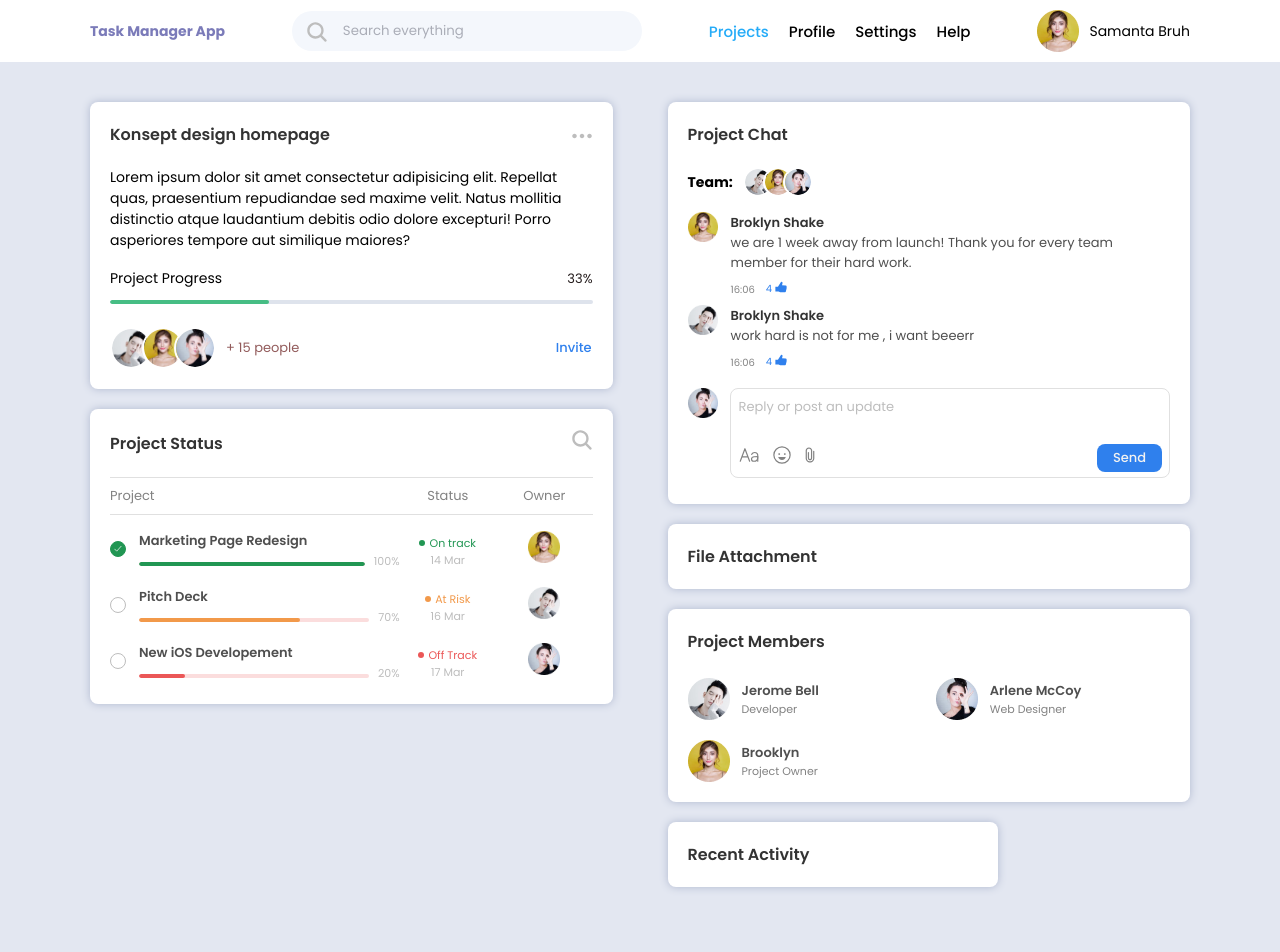
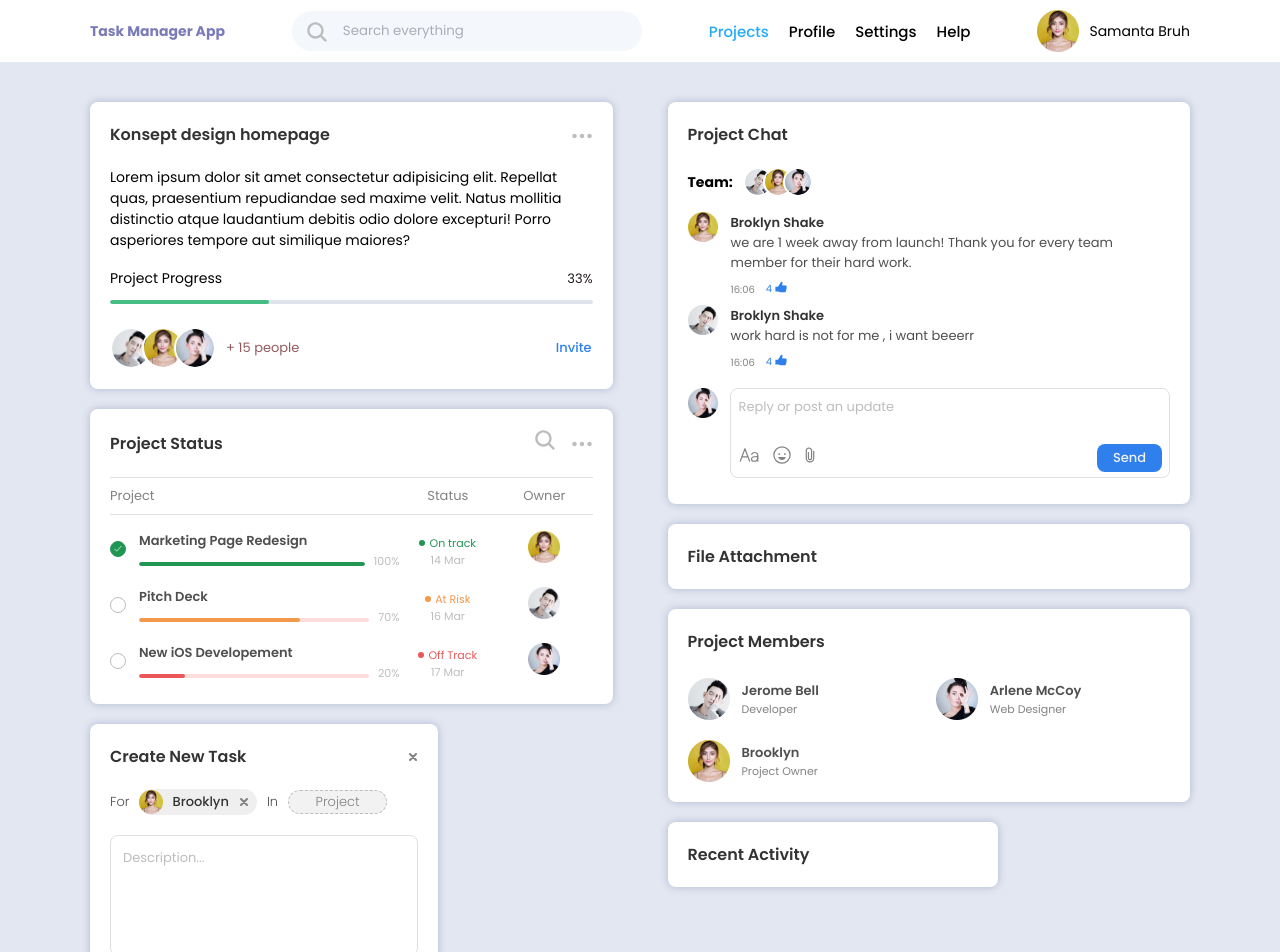
Before and after one commit to NickMomotenko/task-manager, a React (Vite) app: page / in a window 1280 px wide. Shown: the top 952 px of the page. Built offline with nearby package versions, Linux system fonts and the light colour scheme.

Commit message:
add implementor block to TaskCreator, add option icon to ProjectStatus , used clickOutside hook

```diff
--- a/src/components/Options/index.tsx
+++ b/src/components/Options/index.tsx
@@ -6,14 +6,19 @@ import {
   OptionsButton,
 } from "./styled";
 
-const list = [{ id: 1, title: "Project info" }];
+const mockList = [{ id: 1, title: "Project info" }];
+
+type ListItem = { id: number; title: string };
 
 interface OptionsProps {
-  list?: [];
+  list?: ListItem[];
   initialState: boolean;
 }
 
-export const Options: React.FC<OptionsProps> = ({ initialState }) => {
+export const Options: React.FC<OptionsProps> = ({
+  initialState,
+  list = mockList,
+}) => {
   const [isOpen, setIsOpen] = useState(initialState);
 
   useEffect(() => {
@@ -23,7 +28,7 @@ export const Options: React.FC<OptionsProps> = ({ initialState }) => {
   return (
     <OptionsWrapp isOpen={isOpen}>
       <OptionsList>
-        {list.map(({ id, title }) => (
+        {list?.map(({ id, title }) => (
           <OptionsItem key={id}>
             <OptionsButton>{title}</OptionsButton>
           </OptionsItem>
--- a/src/containers/ProjectCard/index.tsx
+++ b/src/containers/ProjectCard/index.tsx
@@ -1,4 +1,4 @@
-import { useState } from "react";
+import { useRef, useState } from "react";
 
 import { Icon } from "../../components/Icon";
 import { Title } from "../../components/Title";
@@ -27,6 +27,7 @@ import {
   ProjectCardMultiAvatarText,
   ProjectCardInviteButton,
 } from "./styled";
+import { useClickOutside } from "../../hooks/useClickOutside";
 
 interface ProjectCardProps {
   as?: string | any;
@@ -35,7 +36,11 @@ interface ProjectCardProps {
 export const ProjectCard: React.FC<ProjectCardProps> = ({ as }) => {
   const [isOptionsOpen, setIsOptionsOpen] = useState(false);
 
+  const optionRef = useRef<HTMLDivElement>(null);
+
   const handleOptionsActiveClick = () => setIsOptionsOpen(!isOptionsOpen);
+
+  useClickOutside(optionRef, () => setIsOptionsOpen(false));
 
   return (
     <ProjectCardWrapp as={as}>
@@ -83,7 +88,9 @@ export const ProjectCard: React.FC<ProjectCardProps> = ({ as }) => {
           </Row>
         </ProjectCardBody>
       </ProjectCardPaper>
-      <Options initialState={isOptionsOpen} />
+      <div ref={optionRef}>
+        <Options initialState={isOptionsOpen} />
+      </div>
     </ProjectCardWrapp>
   );
 };
--- a/src/containers/ProjectStatus/index.tsx
+++ b/src/containers/ProjectStatus/index.tsx
@@ -1,30 +1,52 @@
+import { useRef, useState } from "react";
+
 import { Icon } from "../../components/Icon";
-import { Paper } from "../../components/Paper";
 import { Title } from "../../components/Title";
 import { Table } from "../../components/Table";
+import { Options } from "../../components/Options";
+
+import { useClickOutside } from "../../hooks/useClickOutside";
 
 import lypaIcon from "../../assets/icons/lypa.svg";
+import optionIcon from "../../assets/icons/option-dots.svg";
 
 import {
   ProjectStatusWrapp,
   ProjectStatusHeader,
+  ProjectStatusTableHeadButtons,
   ProjectStatusBody,
   ProjectStatusTable,
   ProjectStatusPaper,
   ProjectStatusSearchButton,
+  ProjectStatusOptionButton,
 } from "./styled";
 
 import { header, body } from "./mock";
 
-export const ProjectStatus = () => {
+export const ProjectStatus: React.FC = () => {
+  const [isOptionsOpen, setIsOptionsOpen] = useState<boolean>(false);
+
+  const optionRef = useRef<HTMLDivElement>(null);
+
+  const handleOptionsActiveClick = () => setIsOptionsOpen(!isOptionsOpen);
+
+  useClickOutside(optionRef, () => setIsOptionsOpen(false));
+
+  const optionList = [{ id: 1, title: "Add new task" }];
+
   return (
     <ProjectStatusWrapp>
       <ProjectStatusPaper>
         <ProjectStatusHeader btw>
           <Title text="Project Status" />
-          <ProjectStatusSearchButton>
-            <Icon src={lypaIcon} alt="search icon" />
-          </ProjectStatusSearchButton>
+          <ProjectStatusTableHeadButtons>
+            <ProjectStatusSearchButton>
+              <Icon src={lypaIcon} alt="search icon" />
+            </ProjectStatusSearchButton>
+            <ProjectStatusOptionButton onClick={handleOptionsActiveClick}>
+              <Icon src={optionIcon} alt="option icon" />
+            </ProjectStatusOptionButton>
+          </ProjectStatusTableHeadButtons>
         </ProjectStatusHeader>
         <ProjectStatusBody>
           <ProjectStatusTable>
@@ -32,6 +54,9 @@ export const ProjectStatus = () => {
           </ProjectStatusTable>
         </ProjectStatusBody>
       </ProjectStatusPaper>
+      <div ref={optionRef}>
+        <Options initialState={isOptionsOpen} list={optionList} />
+      </div>
     </ProjectStatusWrapp>
   );
 };
--- a/src/containers/ProjectStatus/styled.ts
+++ b/src/containers/ProjectStatus/styled.ts
@@ -3,18 +3,22 @@ import styled from "styled-components";
 import { Row } from "../../components/Layout";
 import { PaperWrapp } from "../../components/Paper/styled";
 
-export const ProjectStatusWrapp = styled.div``;
+export const ProjectStatusWrapp = styled.div`
+  position: relative;
+`;
 
 export const ProjectStatusPaper = styled(PaperWrapp)`
   min-width: 400px;
-  width:100%;
+  width: 100%;
 `;
 
 export const ProjectStatusHeader = styled(Row)`
   margin-bottom: 20px;
 `;
 
-export const ProjectStatusSearchButton = styled.button``;
+export const ProjectStatusSearchButton = styled.button`
+  margin-right: 15px;
+`;
 
 export const ProjectStatusBody = styled.div``;
 
@@ -28,6 +32,10 @@ export const ProjectStatusTableHead = styled.div`
   display: flex;
 `;
 
+export const ProjectStatusTableHeadButtons = styled(Row)`
+  align-items: center;
+`;
+
 export const ProjectStatusTableColumn = styled(Row)``;
 
 export const ProjectStatusTableHeadLabel = styled.div`
@@ -38,3 +46,5 @@ export const ProjectStatusTableHeadLabel = styled.div`
 export const ProjectStatusTableBody = styled.div``;
 
 export const ProjectStatusTableBodyRow = styled(Row)``;
+
+export const ProjectStatusOptionButton = styled.button``;
--- a/src/containers/TaskCreator/index.tsx
+++ b/src/containers/TaskCreator/index.tsx
@@ -2,6 +2,8 @@ import { Button } from "../../components/Button";
 import { Icon } from "../../components/Icon";
 import { Textarea } from "../../components/Textarea";
 import { Title } from "../../components/Title";
+import { Avatar } from "../../components/Avatar";
+
 import {
   TaskCreatorWrapp,
   TaskCreatorPaper,
@@ -14,13 +16,24 @@ import {
   TaskCreatorOptionsList,
   TaskCreatorOptionsItem,
   TaskCreatorCrossButton,
+  TaskCreatorImplementor,
+  TaskCreatorImplementorText,
+  TaskCreatorImplementorTextIn,
+  TaskCreatorImplementorContentWrapp,
+  TaskCreatorImplementorTextProject,
+  TaskCreatorImplementorTextName,
+  TaskCreatorImplementorContentWrappUser,
+  TaskCreatorImplementorCrossButton,
 } from "./styled";
 
 import crossIcon from "../../assets/icons/cross.svg";
+import photo_1 from "../../assets/member/2.png";
 
 import { options } from "./mock";
 
-export const TaskCreator = () => {
+export const TaskCreator: React.FC<{ initialState?: boolean }> = ({
+  initialState = false,
+}) => {
   return (
     <TaskCreatorWrapp>
       <TaskCreatorPaper>
@@ -31,6 +44,24 @@ export const TaskCreator = () => {
           </TaskCreatorCrossButton>
         </TaskCreatorHead>
         <TaskCreatorBody>
+          <TaskCreatorImplementor>
+            <TaskCreatorImplementorText>For</TaskCreatorImplementorText>
+            <TaskCreatorImplementorContentWrappUser>
+              <Avatar url={photo_1} alt="avatar icon" size={24} />
+              <TaskCreatorImplementorTextName>
+                Brooklyn
+              </TaskCreatorImplementorTextName>
+              <TaskCreatorImplementorCrossButton>
+                <Icon src={crossIcon} alt="cross icon" />
+              </TaskCreatorImplementorCrossButton>
+            </TaskCreatorImplementorContentWrappUser>
+            <TaskCreatorImplementorTextIn>In</TaskCreatorImplementorTextIn>
+            <TaskCreatorImplementorContentWrapp>
+              <TaskCreatorImplementorTextProject>
+                Project
+              </TaskCreatorImplementorTextProject>
+            </TaskCreatorImplementorContentWrapp>
+          </TaskCreatorImplementor>
           <TaskCreatorTextarea>
             <Textarea placeholder="Description..." />
           </TaskCreatorTextarea>
--- a/src/containers/TaskCreator/styled.ts
+++ b/src/containers/TaskCreator/styled.ts
@@ -24,13 +24,14 @@ export const TaskCreatorTextarea = styled.div`
 `;
 
 export const TaskCreatorOptions = styled.div`
-  margin-bottom: 50px;
+  margin-bottom: 20px;
 `;
 
 export const TaskCreatorButton = styled.div`
   button {
     width: 100%;
     max-width: 100%;
+    font-size: 13px;
   }
 `;
 
@@ -52,3 +53,59 @@ export const TaskCreatorOptionsItem = styled.li<{
 `;
 
 export const TaskCreatorOptionsButton = styled.button``;
+
+export const TaskCreatorImplementor = styled(Row)`
+  margin-bottom: 20px;
+`;
+
+export const TaskCreatorImplementorText = styled.span`
+  font-weight: 300;
+  font-size: 13px;
+  color: #4f4f4f;
+  margin-right: 10px;
+`;
+
+export const TaskCreatorImplementorTextIn = styled(TaskCreatorImplementorText)`
+  margin-left: 10px;
+`;
+
+export const TaskCreatorImplementorContentWrapp = styled.div`
+  display: inline-flex;
+  justify-content: center;
+  align-items: center;
+  border-radius: 24px;
+  cursor: pointer;
+  background: #f2f2f2;
+  border: 1px dashed #bdbdbd;
+  padding: 1px 0;
+  min-width: 99px;
+`;
+
+export const TaskCreatorImplementorContentWrappUser = styled(
+  TaskCreatorImplementorContentWrapp
+)`
+  background: #efefef;
+  border-style: initial;
+  padding-right: 8px;
+`;
+
+export const TaskCreatorImplementorTextProject = styled(
+  TaskCreatorImplementorText
+)`
+  font-size: 13px;
+  line-height: 20px;
+  color: #828282;
+  text-align: center;
+  margin-right: 0;
+`;
+
+export const TaskCreatorImplementorTextName = styled(
+  TaskCreatorImplementorText
+)`
+  font-weight: 500;
+  font-size: 13px;
+  color: #333333;
+  margin-left: 9px;
+`;
+
+export const TaskCreatorImplementorCrossButton = styled.button``;
--- /dev/null
+++ b/src/hooks/useClickOutside.ts
@@ -0,0 +1,19 @@
+import React from "react";
+
+export const useClickOutside = (ref: any, handler: () => void) => {
+  React.useEffect(() => {
+    const listener = (event: MouseEvent | TouchEvent) => {
+      if (!ref.current || ref.current.contains(event.target)) {
+        return;
+      }
+      handler();
+    };
+
+    document.addEventListener("mousedown", listener);
+    document.addEventListener("touchstart", listener);
+    return () => {
+      document.removeEventListener("mousedown", listener);
+      document.removeEventListener("touchstart", listener);
+    };
+  }, []);
+};
--- a/src/pages/ProjectScreen/index.tsx
+++ b/src/pages/ProjectScreen/index.tsx
@@ -8,6 +8,7 @@ import { ProjectCard } from "../../containers/ProjectCard";
 import { ProjectChat } from "../../containers/ProjectChat";
 import { ProjectStatus } from "../../containers/ProjectStatus";
 import { RecentActivity } from "../../containers/RecentActivity";
+import { TaskCreator } from "../../containers/TaskCreator";
 
 export const ProjectScreenWrapp = styled.div``;
 
@@ -42,6 +43,10 @@ export const ProjectScreenMembers = styled.div`
 
 export const ProjectScreenActivity = styled.div``;
 
+export const ProjectScreenStatusTable = styled.div`
+  margin-bottom: 20px;
+`;
+
 export const ProjectScreen = () => {
   return (
     <ProjectScreenWrapp>
@@ -50,7 +55,10 @@ export const ProjectScreen = () => {
           <ProjectScreenCard>
             <ProjectCard />
           </ProjectScreenCard>
-          <ProjectStatus />
+          <ProjectScreenStatusTable>
+            <ProjectStatus />
+          </ProjectScreenStatusTable>
+          <TaskCreator />
         </ProjectScreenColumn>
         <ProjectScreenColumn>
           <ProjectScreenChat>
```
Also changed, not shown: 1 other file (tests, documents, lock files or other folders).
